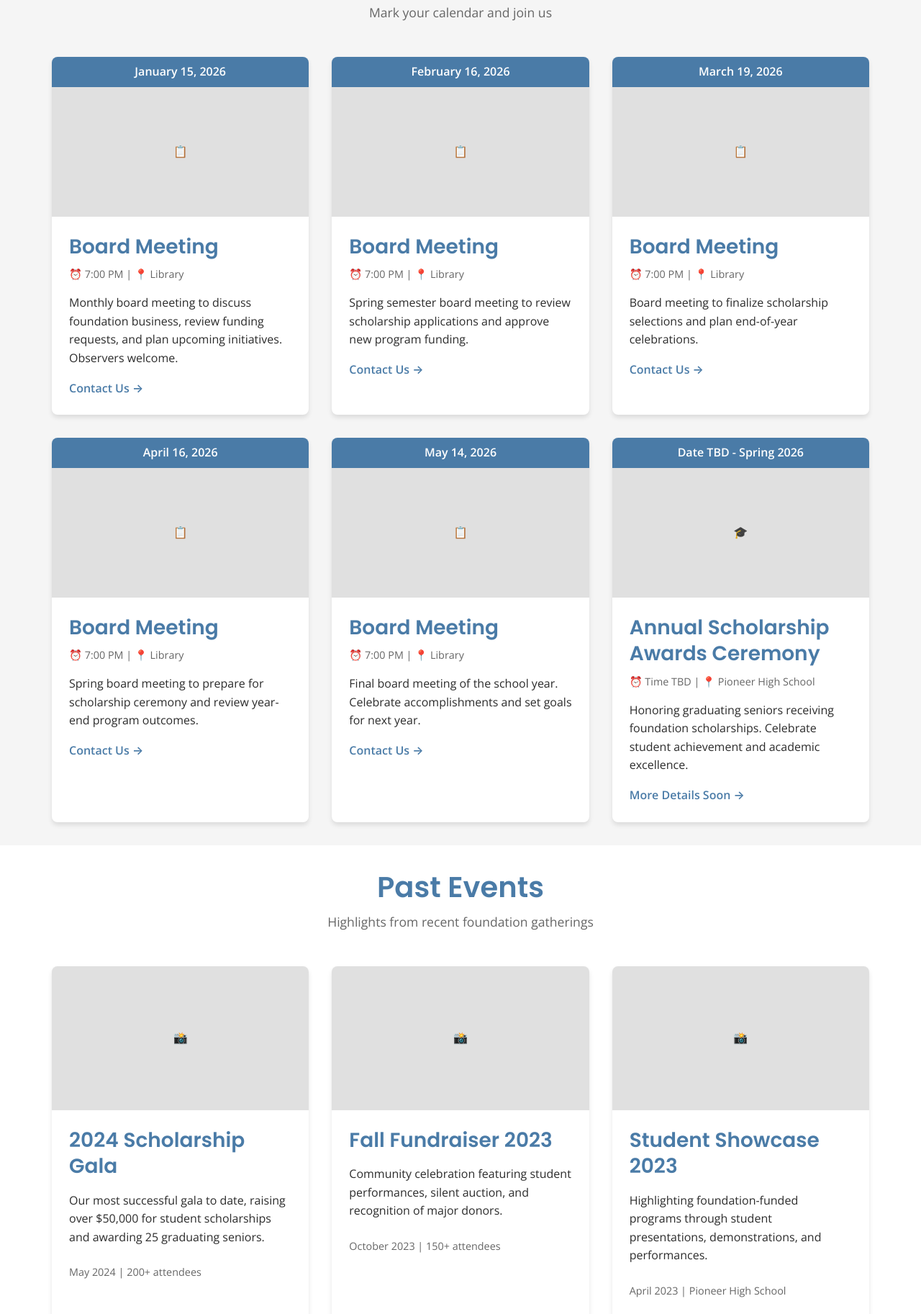
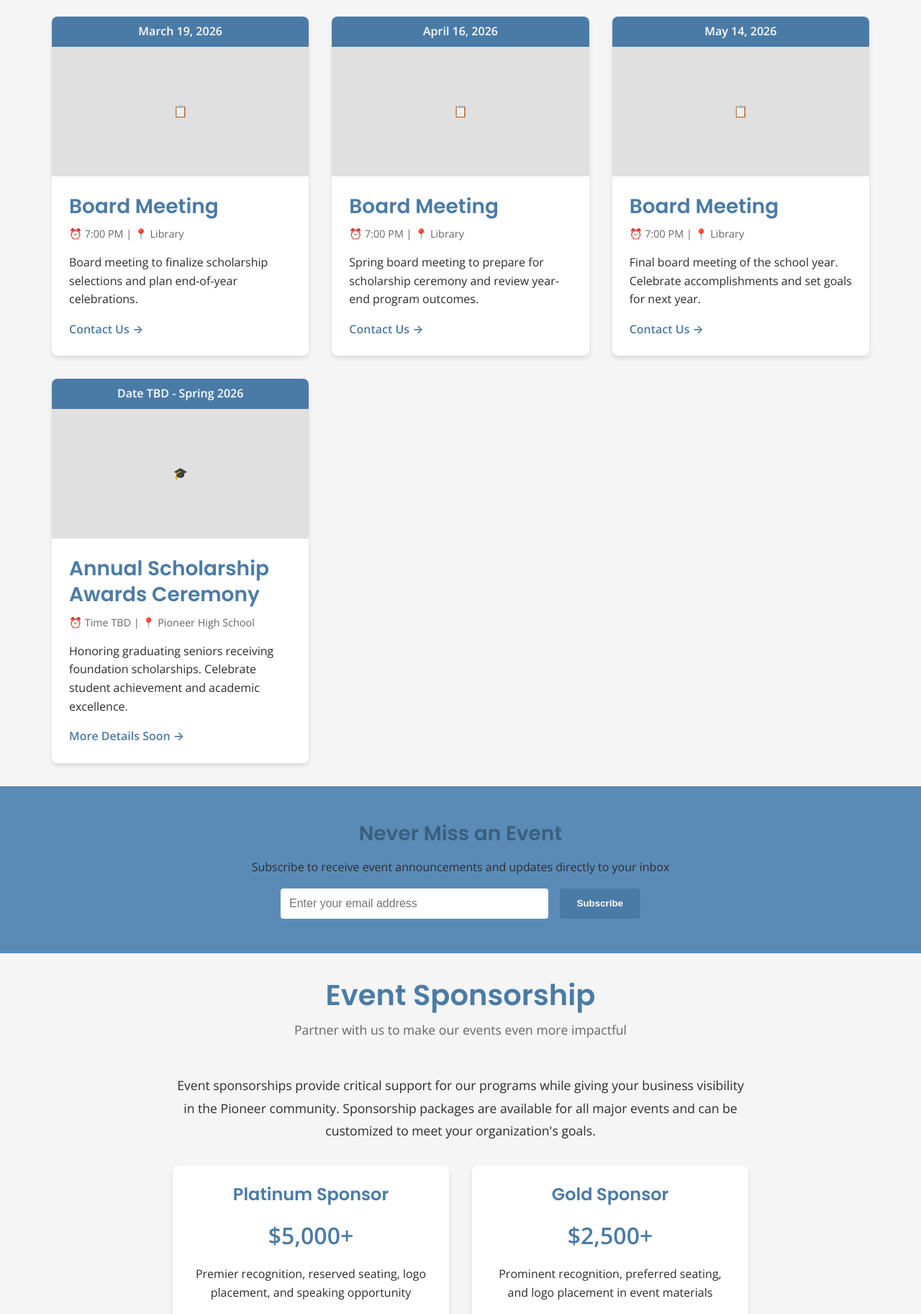
Before and after one commit to perfectm/phsfoundationwebsite, a plain HTML site: page website/events.html in a window 1280 px wide. Shown: the part 975-2800 px from the top of the page at 72% size. Drawn offline with nearby package versions, Linux system fonts and the light colour scheme.

Commit message:
Update events page and contact email
Remove past events (Jan/Feb meetings, past events section), feature
March 19 board meeting, and update contact email to
president@pioneerhighfoundation.org on contact page.

Co-Authored-By: Claude Opus 4.6 (1M context) <noreply@anthropic.com>

```diff
--- a/website/events.html
+++ b/website/events.html
@@ -84,26 +84,21 @@
                 <div style="padding: 3rem;">
                     <div style="display: grid; grid-template-columns: 1fr 2fr; gap: 3rem; align-items: center;">
                         <div style="text-align: center; border-right: 2px solid rgba(255, 255, 255, 0.3); padding-right: 2rem;">
-                            <div style="font-size: 4rem; font-weight: 700; color: var(--primary-gold);">TBD</div>
-                            <div style="font-size: 1.5rem; margin-top: 0.5rem;">2025</div>
+                            <div style="font-size: 4rem; font-weight: 700; color: var(--primary-gold);">MAR 19</div>
+                            <div style="font-size: 1.5rem; margin-top: 0.5rem;">2026</div>
                         </div>
                         <div>
-                            <h2 style="color: var(--primary-gold); margin-bottom: 1rem;">Annual Scholarship Gala</h2>
+                            <h2 style="color: var(--primary-gold); margin-bottom: 1rem;">Next Board Meeting</h2>
                             <p style="font-size: 1.1rem; margin-bottom: 1rem; color: white;">
-                                Join us for an evening celebrating student achievement and raising funds for scholarships
-                                and educational programs. This signature event brings together students, families, educators,
-                                and community supporters for an inspiring celebration of Pioneer excellence.
+                                Join us for our next board meeting to finalize scholarship selections and plan end-of-year celebrations. Observers are welcome to attend.
                             </p>
                             <p style="margin-bottom: 1.5rem; color: white;">
-                                <strong>📍 Location:</strong> To be announced<br>
-                                <strong>🎟️ Tickets:</strong> Details coming soon
+                                <strong>📍 Location:</strong> Pioneer High School Library<br>
+                                <strong>⏰ Time:</strong> 7:00 PM
                             </p>
                             <div>
                                 <a href="contact.html" class="btn" style="background-color: var(--primary-gold); color: var(--dark-blue); margin-right: 1rem;">
                                     Get More Information
-                                </a>
-                                <a href="give.html" class="btn" style="background-color: transparent; border: 2px solid white; color: white;">
-                                    Become a Sponsor
                                 </a>
                             </div>
                         </div>
@@ -122,30 +117,6 @@
             </div>
 
             <div class="event-grid">
-                <!-- Board Meeting Jan -->
-                <div class="event-card" data-category="meeting">
-                    <div class="event-date">January 15, 2026</div>
-                    <div class="event-image">📋</div>
-                    <div class="event-content">
-                        <h3>Board Meeting</h3>
-                        <p class="event-time">⏰ 7:00 PM | 📍 Library</p>
-                        <p>Monthly board meeting to discuss foundation business, review funding requests, and plan upcoming initiatives. Observers welcome.</p>
-                        <a href="contact.html" style="color: var(--primary-blue); font-weight: 600;">Contact Us →</a>
-                    </div>
-                </div>
-
-                <!-- Board Meeting Feb -->
-                <div class="event-card" data-category="meeting">
-                    <div class="event-date">February 16, 2026</div>
-                    <div class="event-image">📋</div>
-                    <div class="event-content">
-                        <h3>Board Meeting</h3>
-                        <p class="event-time">⏰ 7:00 PM | 📍 Library</p>
-                        <p>Spring semester board meeting to review scholarship applications and approve new program funding.</p>
-                        <a href="contact.html" style="color: var(--primary-blue); font-weight: 600;">Contact Us →</a>
-                    </div>
-                </div>
-
                 <!-- Board Meeting Mar -->
                 <div class="event-card" data-category="meeting">
                     <div class="event-date">March 19, 2026</div>
@@ -191,51 +162,6 @@
                         <p class="event-time">⏰ Time TBD | 📍 Pioneer High School</p>
                         <p>Honoring graduating seniors receiving foundation scholarships. Celebrate student achievement and academic excellence.</p>
                         <a href="contact.html" style="color: var(--primary-blue); font-weight: 600;">More Details Soon →</a>
-                    </div>
-                </div>
-            </div>
-        </div>
-    </section>
-
-    <!-- Past Events -->
-    <section>
-        <div class="container">
-            <div class="section-header">
-                <h2>Past Events</h2>
-                <p>Highlights from recent foundation gatherings</p>
-            </div>
-
-            <div class="callout-grid">
-                <div class="callout-card">
-                    <div class="callout-image">📸</div>
-                    <div class="callout-content">
-                        <h3>2024 Scholarship Gala</h3>
-                        <p>Our most successful gala to date, raising over $50,000 for student scholarships and awarding 25 graduating seniors.</p>
-                        <p style="color: var(--text-light); font-size: 0.9rem; margin-top: 1rem;">
-                            May 2024 | 200+ attendees
-                        </p>
-                    </div>
-                </div>
-
-                <div class="callout-card">
-                    <div class="callout-image">📸</div>
-                    <div class="callout-content">
-                        <h3>Fall Fundraiser 2023</h3>
-                        <p>Community celebration featuring student performances, silent auction, and recognition of major donors.</p>
-                        <p style="color: var(--text-light); font-size: 0.9rem; margin-top: 1rem;">
-                            October 2023 | 150+ attendees
-                        </p>
-                    </div>
-                </div>
-
-                <div class="callout-card">
-                    <div class="callout-image">📸</div>
-                    <div class="callout-content">
-                        <h3>Student Showcase 2023</h3>
-                        <p>Highlighting foundation-funded programs through student presentations, demonstrations, and performances.</p>
-                        <p style="color: var(--text-light); font-size: 0.9rem; margin-top: 1rem;">
-                            April 2023 | Pioneer High School
-                        </p>
                     </div>
                 </div>
             </div>
```
Also changed, not shown: website/contact.html (+11 -11 lines).
